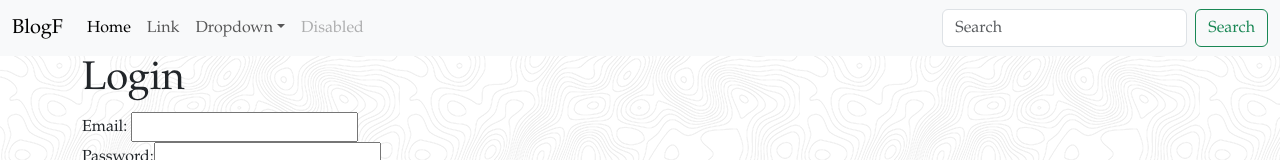
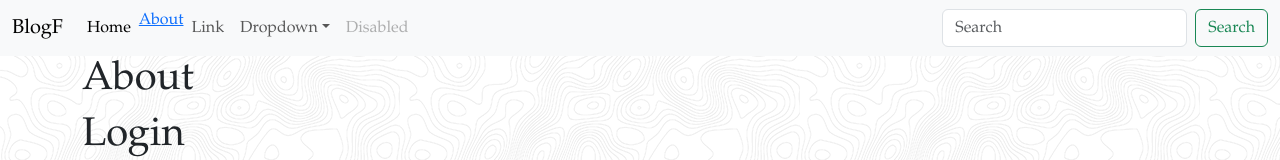
Before and after one commit to kangenoch/blog-frontend, a React (Vite) app: page /about in a window 1280 px wide. Shown: the top 160 px of the page. Built offline with nearby package versions, Linux system fonts and the light colour scheme; no server answers.

Commit message:
adds React Router and routes about page

```diff
--- a/package.json
+++ b/package.json
@@ -13,7 +13,8 @@
     "axios": "^1.4.0",
     "bootstrap": "^5.3.1",
     "react": "^18.2.0",
-    "react-dom": "^18.2.0"
+    "react-dom": "^18.2.0",
+    "react-router-dom": "^6.15.0"
   },
   "devDependencies": {
     "@types/react": "^18.2.15",
--- /dev/null
+++ b/src/About.jsx
@@ -0,0 +1,7 @@
+export function About() {
+  return (
+    <div>
+      <h1>About</h1>
+    </div>
+  );
+}
--- a/src/App.jsx
+++ b/src/App.jsx
@@ -2,13 +2,16 @@
 import { Header } from "./Header";
 import { Footer } from "./Footer";
 import { Content } from "./Content";
+import { BrowserRouter } from "react-router-dom";
 
 function App() {
   return (
     <div>
-      <Header />
-      <Content />
-      <Footer />
+      <BrowserRouter>
+        <Header />
+        <Content />
+        <Footer />
+      </BrowserRouter>
     </div>
   );
 }
--- a/src/Content.jsx
+++ b/src/Content.jsx
@@ -2,6 +2,10 @@
 /* eslint-disable no-unused-vars */
 import axios from "axios";
 import { useState, useEffect } from "react";
+
+import { Routes, Route } from "react-router-dom";
+import { About } from "./About";
+
 import { PostsNew } from "./PostsNew";
 import { PostsIndex } from "./PostsIndex";
 import { Modal } from "./Modal";
@@ -72,6 +76,9 @@ export function Content() {
 
   return (
     <div className="container">
+      <Routes>
+        <Route path="/about/" element={<About />} />
+      </Routes>
       <Login />
       <p></p>
       ----------------------------------
--- a/src/Header.jsx
+++ b/src/Header.jsx
@@ -1,4 +1,6 @@
 /* eslint-disable react/no-unknown-property */
+import { Link } from "react-router-dom";
+
 export function Header() {
   return (
     <header>
@@ -24,6 +26,12 @@ export function Header() {
                 <a className="nav-link active" aria-current="page" href="#">
                   Home
                 </a>
+              </li>
+              <li className="nav-item">
+                {/* <a className="nav-link active" aria-current="page" href="#">
+                  About
+                </a> */}
+                <Link to="/about">About</Link>
               </li>
               <li className="nav-item">
                 <a className="nav-link" href="#">
```
Also changed, not shown: 1 other file (tests, documents, lock files or other folders).
